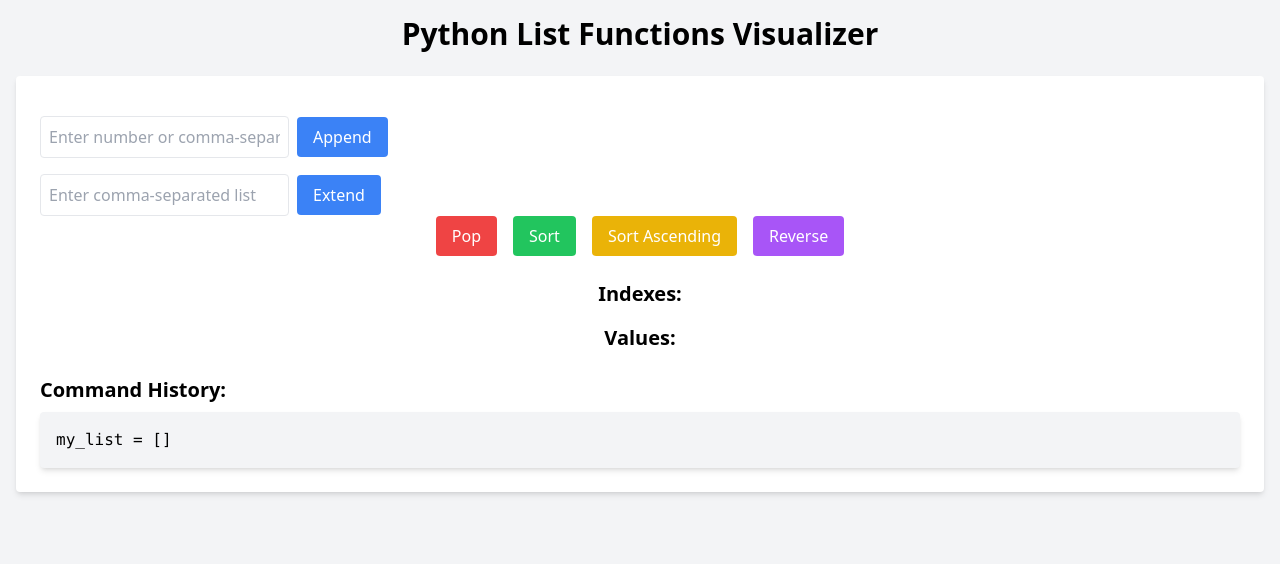
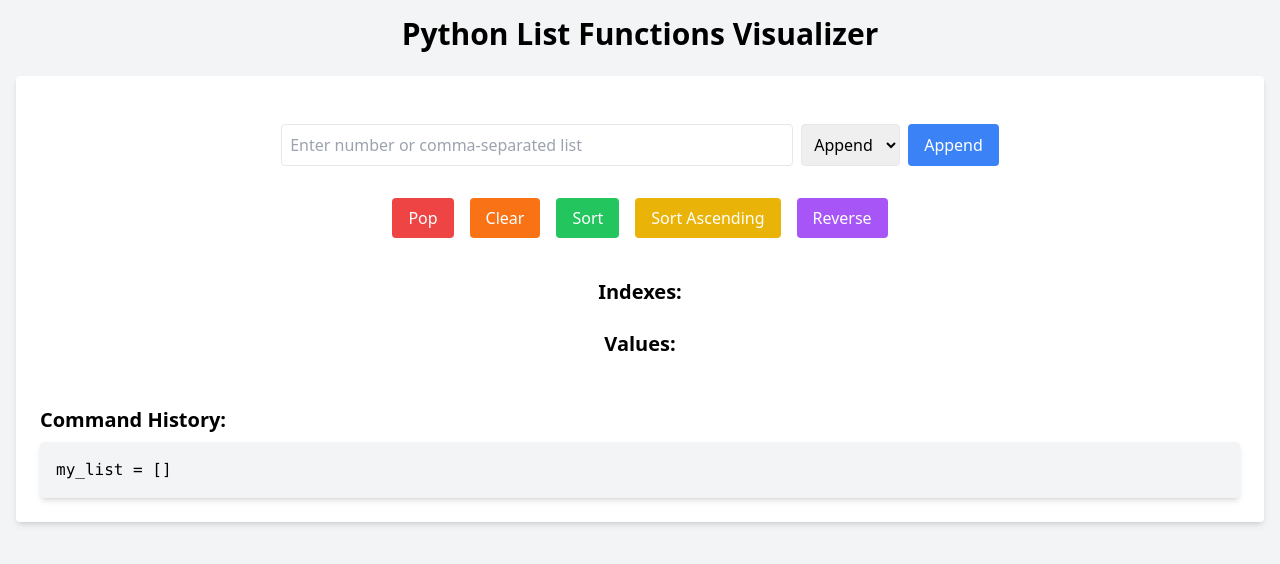
Before and after one commit to ducnd58233/python-viz, a React (Vite) app: page / in a window 1280 px wide. Shown: the top 564 px of the page. Built offline with nearby package versions, Linux system fonts and the light colour scheme.

Commit message:
feat: insert, remove, index

```diff
--- a/src/components/ActionButtons/ActionButtons.tsx
+++ b/src/components/ActionButtons/ActionButtons.tsx
@@ -1,5 +1,6 @@
 interface ActionButtonsProps {
   onPop: () => void
+  onClear: () => void
   onSort: () => void
   onToggleSortOrder: () => void
   onReverse: () => void
@@ -8,17 +9,23 @@ interface ActionButtonsProps {
 
 export const ActionButtons: React.FC<ActionButtonsProps> = ({
   onPop,
+  onClear,
   onSort,
   onToggleSortOrder,
   onReverse,
   isAscending,
 }) => {
   return (
-    <div className='mb-4 flex justify-center space-x-4'>
+    <div className='mt-8 flex justify-center space-x-4'>
       <button
         onClick={onPop}
         className='bg-red-500 text-white px-4 py-2 rounded'>
         Pop
+      </button>
+      <button
+        onClick={onClear}
+        className='bg-orange-500 text-white px-4 py-2 rounded'>
+        Clear
       </button>
       <button
         onClick={onSort}
--- a/src/components/CommandHistory/CommandHistory.tsx
+++ b/src/components/CommandHistory/CommandHistory.tsx
@@ -7,7 +7,7 @@ export const CommandHistory: React.FC<CommandHistoryProps> = ({
 }) => {
   return (
     <div>
-      <h2 className='text-xl font-bold mt-4 mb-2'>Command History:</h2>
+      <h2 className='text-xl font-bold mt-8 mb-2'>Command History:</h2>
       <div className='bg-gray-100 p-4 rounded shadow-md w-full'>
         <pre className='text-left'>
           {commandHistory.map((command, index) => (
--- a/src/components/InputForm/InputForm.tsx
+++ b/src/components/InputForm/InputForm.tsx
@@ -2,51 +2,82 @@ import { useState } from 'react'
 
 interface InputFormProps {
   onAppend: (inputValue: string) => void
-  onExtend: (extendInputValue: string) => void
+  onExtend: (inputValue: string) => void
+  onInsert: (indexValue: number, inputValue: string) => void
+  onRemove: (inputValue: string) => void
+  onIndex: (inputValue: string) => void
 }
+type Operation = 'append' | 'extend' | 'insert' | 'remove' | 'index'
 
-export const InputForm: React.FC<InputFormProps> = ({ onAppend, onExtend }) => {
+export const InputForm: React.FC<InputFormProps> = ({
+  onAppend,
+  onExtend,
+  onInsert,
+  onRemove,
+  onIndex,
+}) => {
   const [inputValue, setInputValue] = useState<string>('')
-  const [extendInputValue, setExtendInputValue] = useState<string>('')
+  const [indexValue, setIndexValue] = useState<string>('')
+  const [operation, setOperation] = useState<Operation>('append')
 
-  const handleAppend = () => {
-    onAppend(inputValue)
-    setInputValue('')
+  const allowedOperations: Record<string, () => void> = {
+    append: () => onAppend(inputValue),
+    extend: () => onExtend(inputValue),
+    index: () => onIndex(inputValue),
+    insert: () => {
+      const idx = parseInt(indexValue, 10)
+      if (!isNaN(idx)) {
+        onInsert(idx, inputValue)
+      } else {
+        alert("TypeError: 'str' object cannot be interpreted as an integer")
+      }
+    },
+    remove: () => onRemove(inputValue),
   }
 
-  const handleExtend = () => {
-    onExtend(extendInputValue)
-    setExtendInputValue('')
+  const handleOperation = () => {
+    allowedOperations[operation]()
+    setInputValue('')
+    setIndexValue('')
   }
 
   return (
-    <div>
-      <div className='mt-4'>
+    <div className='flex flex-col items-center mt-4'>
+      <div className='flex space-x-2 mt-2'>
         <input
           type='text'
           value={inputValue}
           onChange={(e) => setInputValue(e.target.value)}
           placeholder='Enter number or comma-separated list'
-          className='border p-2 mr-2 rounded'
+          className='border p-2 w-[512px] rounded'
         />
+        {operation === 'insert' ? (
+          <input
+            type='text'
+            value={indexValue}
+            onChange={(e) => setIndexValue(e.target.value)}
+            placeholder='Enter index'
+            className='border p-2 rounded'
+          />
+        ) : null}
+        <select
+          value={operation}
+          onChange={(e) =>
+            setOperation(
+              e.target.value as Operation
+            )
+          }
+          className='border p-2 rounded'>
+          <option value='append'>Append</option>
+          <option value='extend'>Extend</option>
+          <option value='insert'>Insert</option>
+          <option value='remove'>Remove</option>
+          <option value='index'>Index</option>
+        </select>
         <button
-          onClick={handleAppend}
+          onClick={handleOperation}
           className='bg-blue-500 text-white px-4 py-2 rounded'>
-          Append
-        </button>
-      </div>
-      <div className='mt-4'>
-        <input
-          type='text'
-          value={extendInputValue}
-          onChange={(e) => setExtendInputValue(e.target.value)}
-          placeholder='Enter comma-separated list'
-          className='border p-2 mr-2 rounded'
-        />
-        <button
-          onClick={handleExtend}
-          className='bg-blue-500 text-white px-4 py-2 rounded'>
-          Extend
+          {operation.charAt(0).toUpperCase() + operation.slice(1)}
         </button>
       </div>
     </div>
--- a/src/components/ListDisplay/ListDisplay.tsx
+++ b/src/components/ListDisplay/ListDisplay.tsx
@@ -2,13 +2,17 @@ import { AnimatePresence, motion } from 'framer-motion'
 
 interface ListDisplayProps {
   list: (number | number[])[]
+  highlightedIndex: number | null
 }
 
-export const ListDisplay: React.FC<ListDisplayProps> = ({ list }) => {
+export const ListDisplay: React.FC<ListDisplayProps> = ({
+  list,
+  highlightedIndex,
+}) => {
   return (
-    <div className='flex flex-col items-center'>
+    <div className='flex flex-col items-center mt-8'>
       <h4 className='text-xl font-bold mt-2'>Indexes:</h4>
-      <div className='mt-2 flex justify-center items-center w-full'>
+      <div className='mt-4 flex justify-center items-center w-full'>
         <AnimatePresence>
           {list.map((_, index) => (
             <motion.div
@@ -17,14 +21,16 @@ export const ListDisplay: React.FC<ListDisplayProps> = ({ list }) => {
               animate={{ opacity: 1, y: 0 }}
               exit={{ opacity: 0, y: 10 }}
               transition={{ duration: 1 }}
-              className='bg-gray-200 text-gray-800 text-sm font-semibold p-4 m-2 rounded shadow-md w-24 h-12 flex items-center justify-center'>
+              className={`text-gray-800 font-semibold p-2 m-1 rounded shadow-md border border-black w-24 h-12 text-sm flex items-center justify-center ${
+                index === highlightedIndex ? 'bg-red-500' : 'bg-gray-200'
+              }`}>
               {index}
             </motion.div>
           ))}
         </AnimatePresence>
       </div>
       <h4 className='text-xl font-bold mt-2'>Values:</h4>
-      <div className='mt-2 flex justify-center items-center w-full'>
+      <div className='mt-4 flex justify-center items-center w-full'>
         <AnimatePresence>
           {list.map((item, index) => (
             <motion.div
@@ -33,7 +39,9 @@ export const ListDisplay: React.FC<ListDisplayProps> = ({ list }) => {
               animate={{ opacity: 1, y: 0 }}
               exit={{ opacity: 0, y: 10 }}
               transition={{ duration: 1 }}
-              className='bg-blue-200 text-blue-800 text-sm font-semibold p-4 m-2 rounded shadow-md w-24 h-12 flex items-center justify-center'>
+              className={`text-blue-800 font-semibold p-2 m-1 rounded shadow-md border border-black w-24 h-12 text-sm flex flex items-center justify-center ${
+                index === highlightedIndex ? 'bg-red-500' : 'bg-blue-200'
+              }`}>
               {Array.isArray(item) ? `[${item.join(', ')}]` : `${item}`}
             </motion.div>
           ))}
--- a/src/components/ListFunctions/ListFunctions.tsx
+++ b/src/components/ListFunctions/ListFunctions.tsx
@@ -1,4 +1,4 @@
-import { useState } from 'react'
+import { useRef, useState } from 'react'
 import ActionButtons from 'components/ActionButtons'
 import CommandHistory from 'components/CommandHistory'
 import InputForm from 'components/InputForm'
@@ -6,63 +6,211 @@ import ListDisplay from 'components/ListDisplay'
 
 export const ListFunctions: React.FC = () => {
   const [list, setList] = useState<(number | number[])[]>([])
+  const refList = useRef(list)
   const [isAscending, setIsAscending] = useState<boolean>(true)
   const [commandHistory, setCommandHistory] = useState<string[]>([
     'my_list = []',
   ])
+  const [highlightedIndex, setHighlightedIndex] = useState<number | null>(null)
+
+  const formatInput = (inputValue: string): number[] => {
+    return inputValue.split(',').map((val) => parseFloat(val.trim()))
+  }
+
+  const findFirstIndex = (
+    list: (number | number[])[],
+    value: number | number[]
+  ): number => {
+    return list.findIndex(
+      (item) =>
+        (Array.isArray(value) &&
+          Array.isArray(item) &&
+          JSON.stringify(item) === JSON.stringify(value)) ||
+        (typeof value === 'number' && item === value)
+    )
+  }
 
   const handleAppend = (inputValue: string) => {
-    const values = inputValue.split(',').map((val) => parseFloat(val.trim()))
+    const values = formatInput(inputValue)
     if (values.some(isNaN)) {
       alert('All values should be number')
       return
     }
-    setList((curList) => [...curList, values.length === 1 ? values[0] : values])
+
+    const commandValues =
+      values.length === 1 ? `${values[0]}` : JSON.stringify(values)
+
+    setList((curList) => {
+      const newList = [...curList, values.length === 1 ? values[0] : values]
+      refList.current = newList
+
+      return newList
+    })
+
     setCommandHistory((history) => [
       ...history,
-      `my_list.append(${values.length === 1 ? values[0] : `[${values}]`})`,
+      `my_list.append(${commandValues}) // ${JSON.stringify(refList.current)}`,
     ])
+
+    setHighlightedIndex(null)
   }
 
   const handleExtend = (inputValue: string) => {
-    const values = inputValue.split(',').map((val) => parseFloat(val.trim()))
+    const values = formatInput(inputValue)
     if (values.some(isNaN)) {
       alert('All values should be number')
       return
     }
-    setList((curList) => [...curList, ...values])
+
+    const commandValues =
+      values.length === 1 ? `${values[0]}` : JSON.stringify(values)
+
+    setList((curList) => {
+      const newList = [...curList, ...values]
+      refList.current = newList
+
+      return newList
+    })
+
     setCommandHistory((history) => [
       ...history,
-      `my_list.extend(${values.length === 1 ? values[0] : `[${values}]`})`,
+      `my_list.extend(${commandValues}) // ${JSON.stringify(refList.current)}`,
+    ])
+
+    setHighlightedIndex(null)
+  }
+
+  const handleInsert = (index: number, inputValue: string) => {
+    const values = formatInput(inputValue)
+    if (values.some(isNaN)) {
+      alert('All values should be numbers')
+      return
+    }
+
+    const commandValues =
+      values.length === 1 ? `${values[0]}` : JSON.stringify(values)
+
+    setList((curList) => {
+      const newList = [...curList]
+      newList.splice(index, 0, values.length === 1 ? values[0] : values)
+      refList.current = newList
+
+      return newList
+    })
+
+    setCommandHistory((history) => [
+      ...history,
+      `my_list.insert(${index}, ${commandValues}) // ${JSON.stringify(
+        refList.current
+      )}`,
+    ])
+
+    setHighlightedIndex(null)
+  }
+
+  const handleIndex = (inputValue: string) => {
+    const values = formatInput(inputValue)
+    if (values.some(isNaN)) {
+      alert('All values should be numbers')
+      return
+    }
+    const index = findFirstIndex(list, values.length === 1 ? values[0] : values)
+    const commandValues =
+      values.length === 1 ? `${values[0]}` : JSON.stringify(values)
+    if (index === -1) {
+      alert(`ValueError: ${commandValues} not in list`)
+      return
+    }
+    setHighlightedIndex(index)
+    setTimeout(() => {
+      setCommandHistory((history) => [
+        ...history,
+        `my_list.index(${commandValues}) // ${index}`,
+      ])
+      setHighlightedIndex(null)
+    }, 1000)
+  }
+
+  const handleRemove = (inputValue: string) => {
+    const values = formatInput(inputValue)
+    if (values.some(isNaN)) {
+      alert('All values should be numbers')
+      return
+    }
+
+    const valueToRemove = values.length === 1 ? values[0] : values
+    const index = findFirstIndex(list, valueToRemove)
+    const commandValues = JSON.stringify(valueToRemove)
+    if (index === -1) {
+      alert(
+        `ValueError: list.remove(${commandValues}): ${commandValues} not in list`
+      )
+      return
+    }
+
+    setHighlightedIndex(index)
+    setList((curList) => {
+      const newList = [...curList]
+      newList.splice(index, 1)
+      refList.current = newList
+      return newList
+    })
+    setCommandHistory((history) => [
+      ...history,
+      `my_list.remove(${values}) // ${JSON.stringify(refList.current)}`,
+    ])
+    setTimeout(() => {
+      setHighlightedIndex(null)
+    }, 1000)
+  }
+
+  const handlePop = () => {
+    setList((curList) => {
+      const newList = [...curList]
+      newList.slice(0, -1)
+      refList.current = newList
+      return newList
+    })
+
+    setCommandHistory((history) => [
+      ...history,
+      `my_list.pop() // ${JSON.stringify(refList.current)}`,
     ])
   }
 
-  const handlePop = () => {
-    setList((curList) => curList.slice(0, -1))
-    setCommandHistory((history) => [...history, 'my_list.pop()'])
+  const handleClear = () => {
+    setList(() => [])
+    setCommandHistory((history) => [...history, `my_list.clear() // []`])
   }
 
   const handleSort = () => {
+    const command = isAscending
+      ? 'my_list.sort()'
+      : 'my_list.sort(reverse=True)'
     if (list.some((item) => Array.isArray(item))) {
       setCommandHistory((history) => [
         ...history,
-        "// my_list.sort() // TypeError: '<' not supported between instances of 'list' and 'int'",
+        `// ${command} // TypeError: '<' not supported between instances of 'list' and 'int'`,
       ])
       alert(
         "TypeError: '<' not supported between instances of 'list' and 'int'"
       )
       return
     }
-    setList((curList) =>
-      [...curList].sort((a, b) => {
+    setList((curList) => {
+      const newList = [...curList]
+      newList.sort((a, b) => {
         return isAscending
           ? (a as number) - (b as number)
           : (b as number) - (a as number)
       })
-    )
+      refList.current = newList
+      return newList
+    })
+
     setCommandHistory((history) => [
       ...history,
-      isAscending ? 'my_list.sort()' : 'my_list.sort(reverse=True)',
+      `${command} // ${JSON.stringify(refList.current)}`,
     ])
   }
 
@@ -71,21 +219,37 @@ export const ListFunctions: React.FC = () => {
   }
 
   const handleReverse = () => {
-    setList((curList) => [...curList].reverse())
-    setCommandHistory((history) => [...history, 'my_list.reverse()'])
+    setList((curList) => {
+      const newList = [...curList]
+      newList.reverse()
+      refList.current = newList
+      return newList
+    })
+
+    setCommandHistory((history) => [
+      ...history,
+      `my_list.reverse() // ${JSON.stringify(refList.current)}`,
+    ])
   }
 
   return (
     <div className='bg-white p-6 rounded shadow-md'>
-      <InputForm onAppend={handleAppend} onExtend={handleExtend} />
+      <InputForm
+        onAppend={handleAppend}
+        onExtend={handleExtend}
+        onInsert={handleInsert}
+        onRemove={handleRemove}
+        onIndex={handleIndex}
+      />
       <ActionButtons
         onPop={handlePop}
+        onClear={handleClear}
         onSort={handleSort}
         onToggleSortOrder={toggleSortOrder}
         onReverse={handleReverse}
         isAscending={isAscending}
       />
-      <ListDisplay list={list} />
+      <ListDisplay list={list} highlightedIndex={highlightedIndex} />
       <CommandHistory commandHistory={commandHistory} />
     </div>
   )
```
